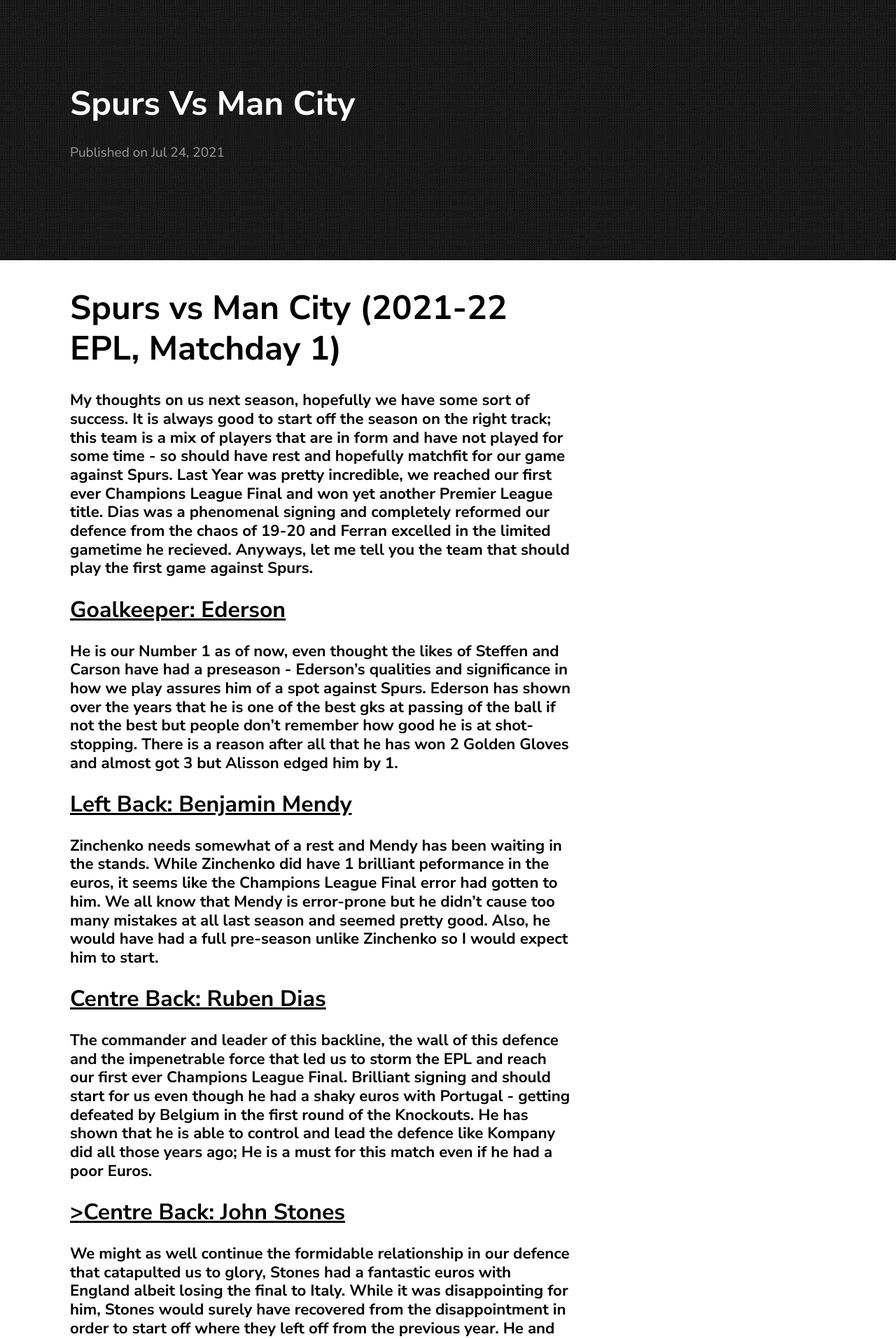
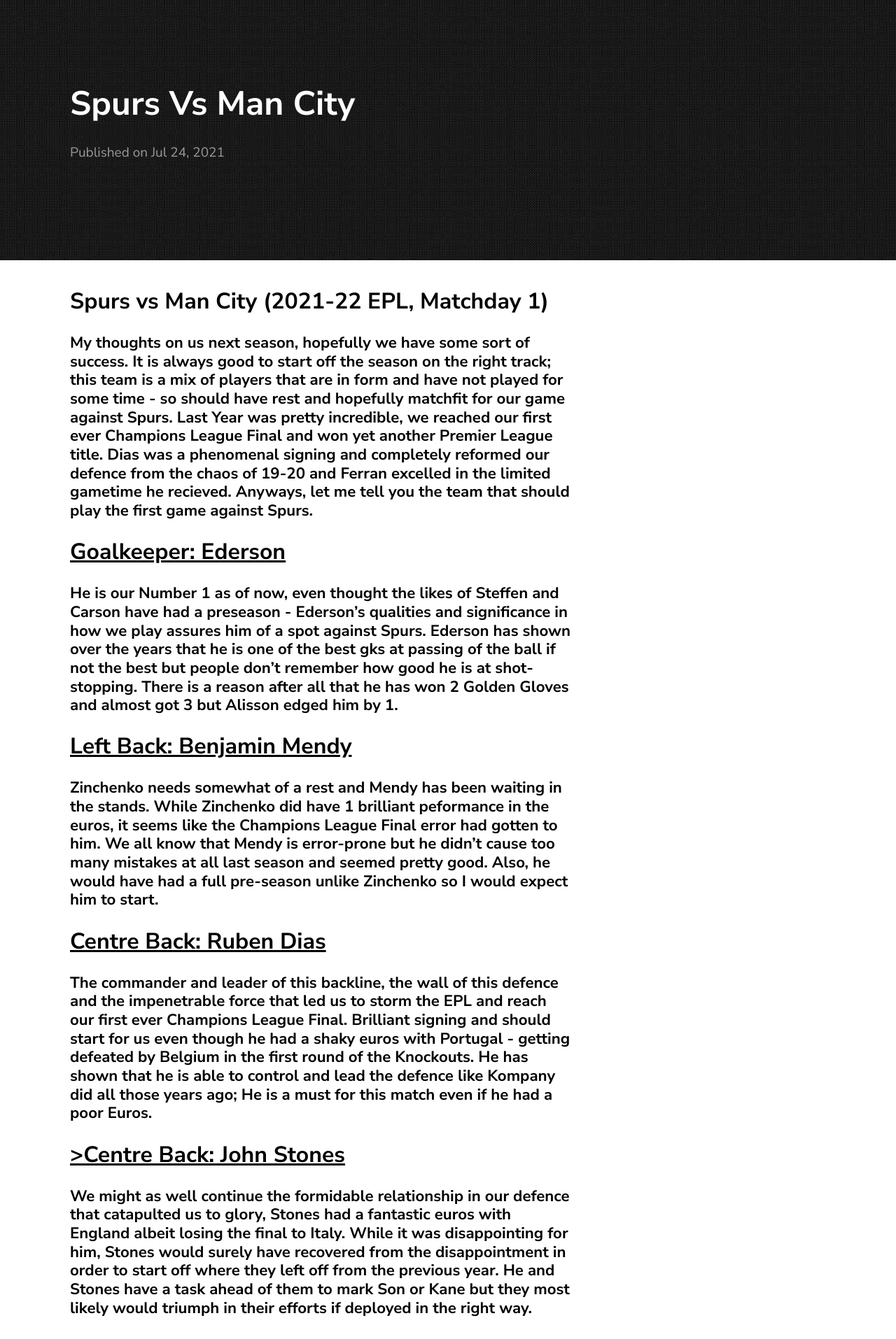
Before and after one commit to minichest/gravite, a Jekyll site: the page built from _posts/2021-07-24-spurs-vs-man-city.md, in a window 1280 px wide. Shown: the top 1914 px of the page at 70% size. Built offline with Jekyll 4.4.1, drawn with Linux system fonts in a browser that asks for light colours; comment, search, counter and statistics services are not loaded.

```diff
--- a/_posts/2021-07-24-spurs-vs-man-city.md
+++ b/_posts/2021-07-24-spurs-vs-man-city.md
@@ -1,10 +1,10 @@
 ---
 published: true
 layout: post
-title:  "Spurs Vs Man City"
-date:   2021-07-24 21:04:10 -0100
+title: Spurs Vs Man City
+date: '2021-07-24 21:04:10 -0100'
 ---
-# Spurs vs Man City (2021-22 EPL, Matchday 1)
+## Spurs vs Man City (2021-22 EPL, Matchday 1)
 
 ### My thoughts on us next season, hopefully we have some sort of success. It is always good to start off the season on the right track; this team is a mix of players that are in form and have not played for some time - so should have rest and hopefully matchfit for our game against Spurs. Last Year was pretty incredible, we reached our first ever Champions League Final and won yet another Premier League title. Dias was a phenomenal signing and completely reformed our defence from the chaos of 19-20 and Ferran excelled in the limited gametime he recieved. Anyways, let me tell you the team that should play the first game against Spurs.
 
```
